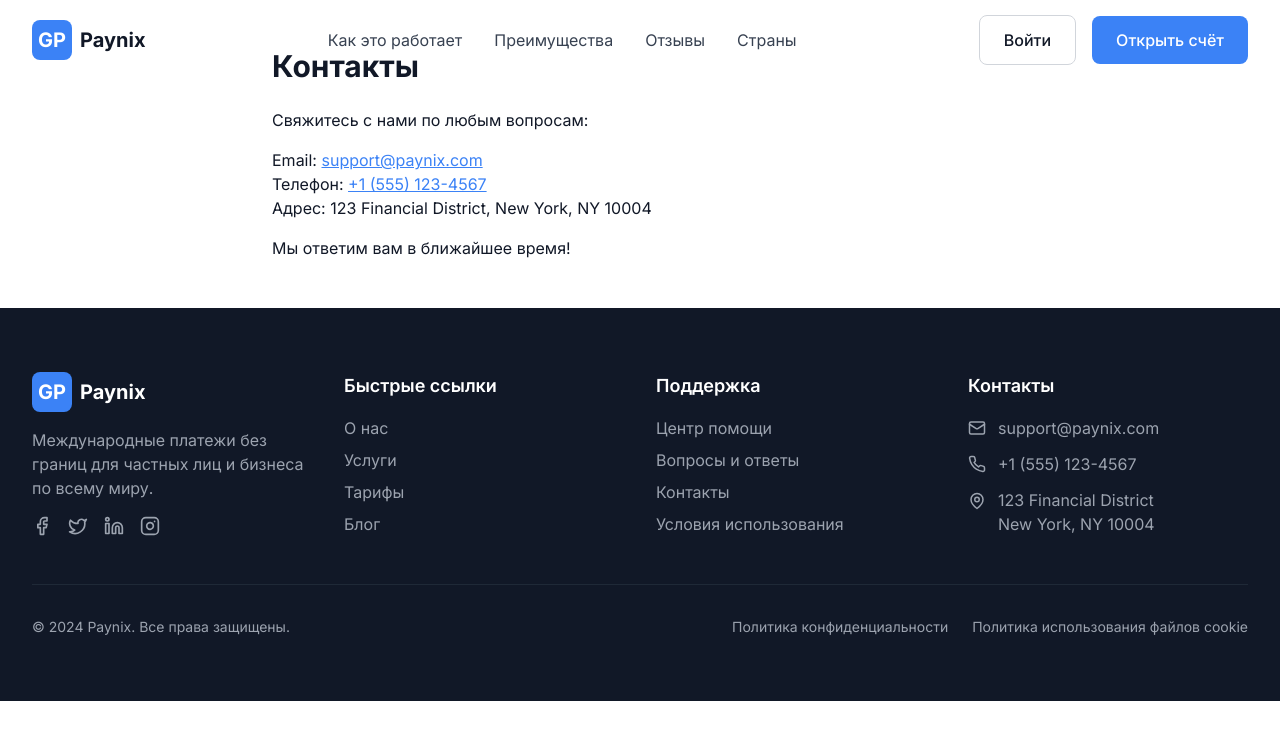
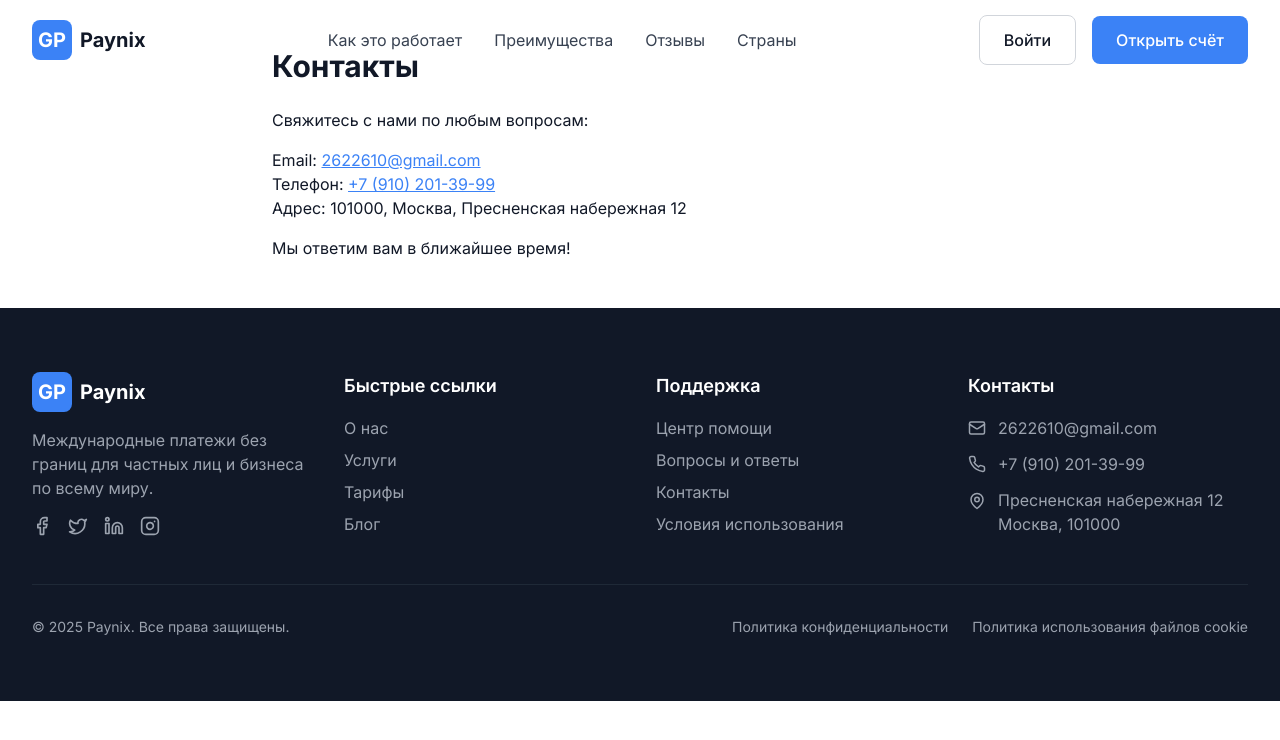
Before and after one commit to Obscura-noir/8sh_landing, a Next.js app in the folder landing/: page /contact in a window 1280 px wide. Shown: the top 740 px of the page. Built offline with nearby package versions, Linux system fonts and the light colour scheme; no server answers.

Commit message:
countries

```diff
--- a/landing/app/contact/page.tsx
+++ b/landing/app/contact/page.tsx
@@ -6,9 +6,9 @@ export default function ContactPage() {
       <h1 className="text-3xl font-bold mb-6">Контакты</h1>
       <p className="mb-4">Свяжитесь с нами по любым вопросам:</p>
       <ul className="mb-4">
-        <li>Email: <a href="mailto:support@paynix.com" className="text-primary underline">support@paynix.com</a></li>
-        <li>Телефон: <a href="tel:+15551234567" className="text-primary underline">+1 (555) 123-4567</a></li>
-        <li>Адрес: 123 Financial District, New York, NY 10004</li>
+        <li>Email: <a href="mailto:2622610@gmail.com" className="text-primary underline">2622610@gmail.com</a></li>
+        <li>Телефон: <a href="tel:++79102013999" className="text-primary underline">+7 (910) 201-39-99</a></li>
+        <li>Адрес: 101000, Москва, Пресненская набережная 12</li>
       </ul>
       <p>Мы ответим вам в ближайшее время!</p>
     </div>
--- a/landing/components/CountriesSection.tsx
+++ b/landing/components/CountriesSection.tsx
@@ -10,6 +10,7 @@ const countries = [
   { code: 'CN', name: 'Китай', flag: '🇨🇳' },
   { code: 'US', name: 'США', flag: '🇺🇸' },
   { code: 'DE', name: 'Германия', flag: '🇩🇪' },
+  { code: 'CY', name: 'Cyprus', flag: '🇨🇾' },
   { code: 'AT', name: 'Austria', flag: '🇦🇹' },
   { code: 'AZ', name: 'Azerbaijan', flag: '🇦🇿' },
   { code: 'AM', name: 'Armenia', flag: '🇦🇲' },
@@ -26,7 +27,6 @@ const countries = [
   { code: 'IT', name: 'Italy', flag: '🇮🇹' },
   { code: 'KZ', name: 'Kazakhstan', flag: '🇰🇿' },
   { code: 'CA', name: 'Canada', flag: '🇨🇦' },
-  { code: 'CY', name: 'Cyprus', flag: '🇨🇾' },
   { code: 'KG', name: 'Kyrgyzstan', flag: '🇰🇬' },
   { code: 'KR', name: 'South Korea', flag: '🇰🇷' },
   { code: 'MY', name: 'Malaysia', flag: '🇲🇾' },
--- a/landing/components/Footer.tsx
+++ b/landing/components/Footer.tsx
@@ -101,17 +101,17 @@ export default function Footer() {
             <ul className="space-y-3">
               <li className="flex items-center space-x-3">
                 <Mail size={18} className="text-gray-400" />
-                <span className="text-gray-400">support@paynix.com</span>
+                <span className="text-gray-400">2622610@gmail.com</span>
               </li>
               <li className="flex items-center space-x-3">
                 <Phone size={18} className="text-gray-400" />
-                <span className="text-gray-400">+1 (555) 123-4567</span>
+                <span className="text-gray-400">+7 (910) 201-39-99</span>
               </li>
               <li className="flex items-start space-x-3">
                 <MapPin size={18} className="text-gray-400 mt-1" />
                 <span className="text-gray-400">
-                  123 Financial District<br />
-                  New York, NY 10004
+                Пресненская набережная 12<br />
+                Москва, 101000
                 </span>
               </li>
             </ul>
@@ -121,7 +121,7 @@ export default function Footer() {
         <div className="border-t border-gray-800 mt-12 pt-8">
           <div className="flex flex-col md:flex-row justify-between items-center">
             <p className="text-gray-400 text-sm">
-              © 2024 Paynix. Все права защищены.
+              © 2025 Paynix. Все права защищены.
             </p>
             <div className="flex space-x-6 mt-4 md:mt-0">
               <Link href="/privacy" className="text-gray-400 hover:text-white text-sm transition-colors">
```
Also changed, not shown: 1 other file (tests, documents, lock files or other folders).
